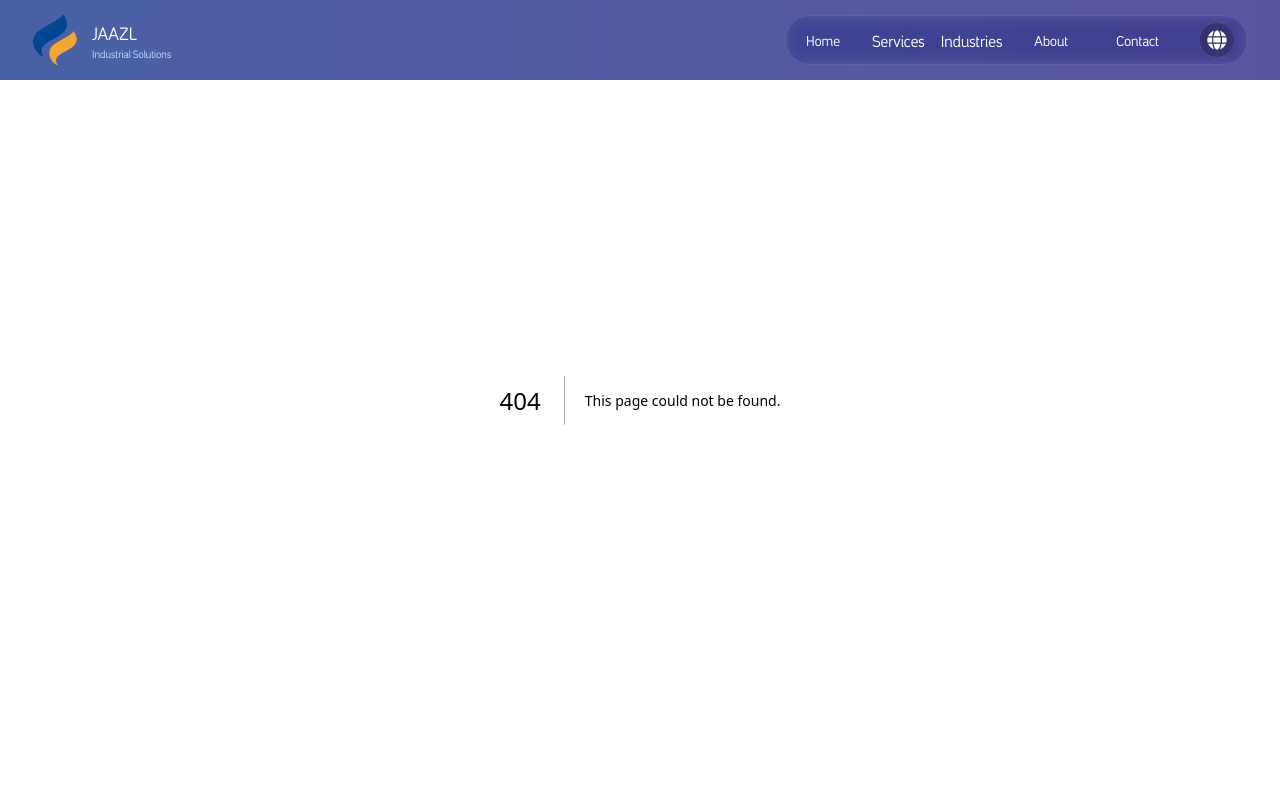
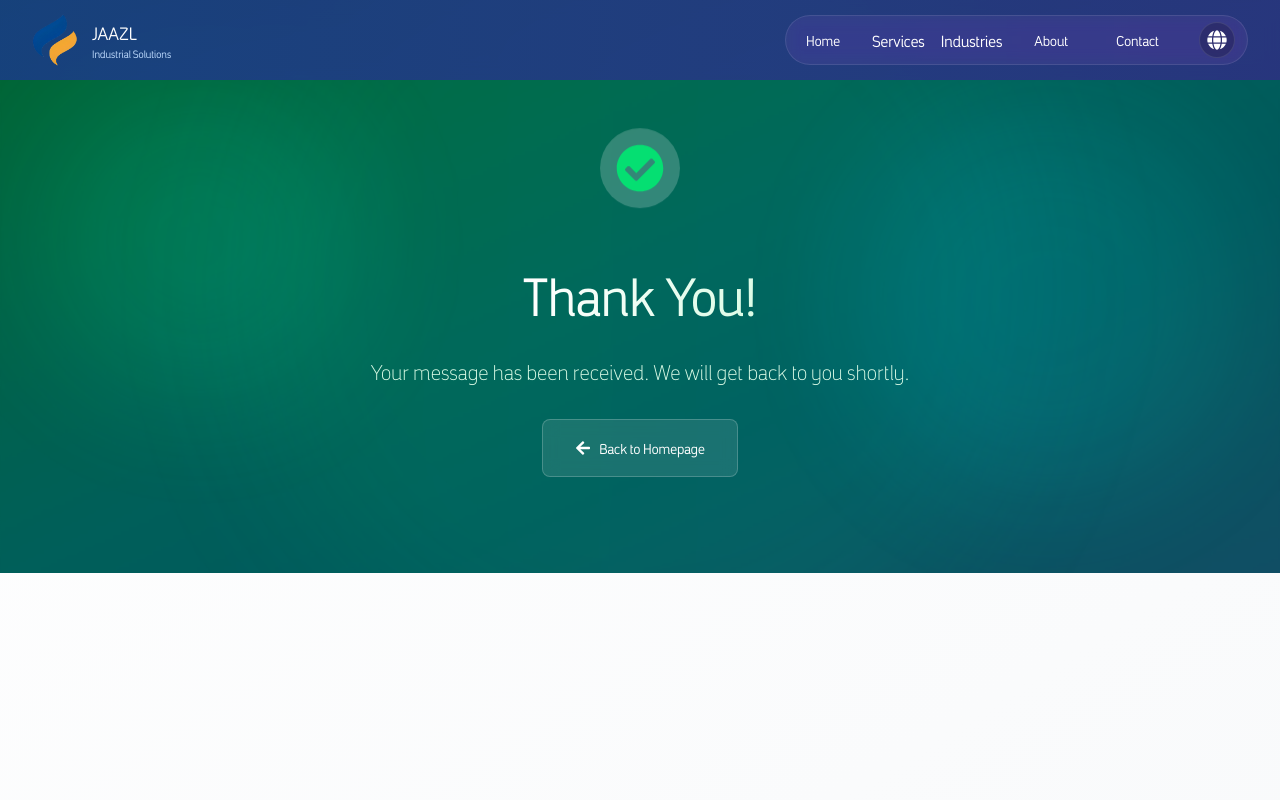
Before and after one commit to JAAZL-Hub/jaazl-website, a Next.js app in the folder jaazl-frontend/: page /thank-you in a window 1280 px wide. Before the commit this address had no page. Shown: the top 800 px of the page. Built offline with nearby package versions, Linux system fonts and the light colour scheme.

Commit message:
Configure contact form with Netlify form handling to deliver submissions to info@jaazl.com

```diff
--- a/jaazl-frontend/src/app/contact/page.tsx
+++ b/jaazl-frontend/src/app/contact/page.tsx
@@ -28,13 +28,18 @@ export default function ContactPage() {
     setFormData(prev => ({ ...prev, [name]: value }));
   };
 
-  // Handle form submission
+  // Handle form submission with Netlify
   const handleSubmit = async (e: React.FormEvent) => {
     e.preventDefault();
     setFormError(null);
 
     try {
-      // Process form submission without showing loading state
+      // With Netlify forms, the form will be automatically handled when the form has netlify attribute
+      // The redirect happens automatically after submission
+      setFormStatus('submitting');
+
+      // This would typically not run because Netlify intercepts the form submission
+      // But we'll keep it as a fallback for development
       setFormStatus('success');
       setFormData({
         name: '',
@@ -44,8 +49,6 @@ export default function ContactPage() {
         message: '',
       });
     } catch {
-      // Since the error is not being used, the variable can be removed.
-      // Error
       setFormStatus('error');
       setFormError(language === 'en'
         ? 'There was an error sending your message. Please try again.'
@@ -242,7 +245,20 @@ export default function ContactPage() {
                 {language === 'en' ? 'Send Us a Message' : 'أرسل لنا رسالة'}
               </h3>
 
-              <form onSubmit={handleSubmit} className="space-y-6">
+              <form
+                name="contact"
+                method="POST"
+                data-netlify="true"
+                netlify-honeypot="bot-field"
+                action="/thank-you"
+                onSubmit={handleSubmit}
+                className="space-y-6"
+              >
+                {/* Netlify form handling */}
+                <input type="hidden" name="form-name" value="contact" />
+                <input type="hidden" name="bot-field" />
+                {/* Hidden field for email notification */}
+                <input type="hidden" name="recipient" value="info@jaazl.com" />
                 <div className="grid grid-cols-1 md:grid-cols-2 gap-6">
                   {/* Name Field - Enhanced */}
                   <div className="group">
--- /dev/null
+++ b/jaazl-frontend/src/app/thank-you/page.tsx
@@ -0,0 +1,54 @@
+'use client';
+
+import React, { useEffect } from 'react';
+import Link from 'next/link';
+import { useLanguage } from '@/contexts/LanguageContext';
+import { FaCheckCircle, FaArrowLeft } from 'react-icons/fa';
+
+export default function ThankYouPage() {
+  const { language } = useLanguage();
+
+  // Scroll to top on page load
+  useEffect(() => {
+    window.scrollTo(0, 0);
+  }, []);
+
+  return (
+    <div className="bg-gradient-to-br from-white to-gray-50 min-h-screen">
+      {/* Hero Section */}
+      <section className="relative pt-36 pb-24 overflow-hidden">
+        {/* Glass Morphism Background Effects */}
+        <div className="absolute inset-0 bg-gradient-to-br from-green-800 via-teal-800 to-cyan-900">
+          <div className="absolute inset-0 bg-grid-white/[0.05] bg-[length:30px_30px]"></div>
+          <div className="absolute top-20 start-10 w-80 h-80 bg-gradient-to-r from-green-400/20 to-teal-400/20 rounded-full blur-3xl animate-pulse"></div>
+          <div className="absolute bottom-20 end-10 w-96 h-96 bg-gradient-to-r from-cyan-500/20 to-teal-500/20 rounded-full blur-3xl animate-pulse delay-1000"></div>
+          <div className="absolute top-1/2 start-1/2 transform -translate-x-1/2 -translate-y-1/2 w-[800px] h-[800px] bg-gradient-to-r from-green-500/10 to-teal-500/10 rounded-full blur-3xl"></div>
+          <div className="absolute inset-0 backdrop-blur-[1px]"></div>
+        </div>
+
+        <div className="container mx-auto px-6 relative z-10 text-center">
+          <div className="mx-auto max-w-4xl flex flex-col items-center justify-center">
+            <div className="w-20 h-20 bg-white/20 rounded-full flex items-center justify-center mb-8 animate-bounce">
+              <FaCheckCircle className="w-12 h-12 text-green-400" />
+            </div>
+
+            {/* Title with Gradient Text Effect */}
+            <h1 className="text-4xl md:text-5xl lg:text-6xl font-bold mb-6 leading-tight bg-clip-text text-transparent bg-gradient-to-r from-white to-green-100">
+              {language === 'en' ? 'Thank You!' : 'شكراً لك!'}
+            </h1>
+            <p className="text-xl md:text-2xl text-green-100 mb-8 max-w-3xl">
+              {language === 'en'
+                ? 'Your message has been received. We will get back to you shortly.'
+                : 'تم استلام رسالتك. سنرد عليك قريباً.'}
+            </p>
+
+            <Link href="/" className="inline-flex items-center px-8 py-4 bg-white/10 hover:bg-white/20 text-white rounded-lg transition-all duration-300 backdrop-blur-sm border border-white/20 font-medium">
+              <FaArrowLeft className="me-2" />
+              {language === 'en' ? 'Back to Homepage' : 'العودة إلى الصفحة الرئيسية'}
+            </Link>
+          </div>
+        </div>
+      </section>
+    </div>
+  );
+}
```
Also changed, not shown: 1 other file (tests, documents, lock files or other folders).
